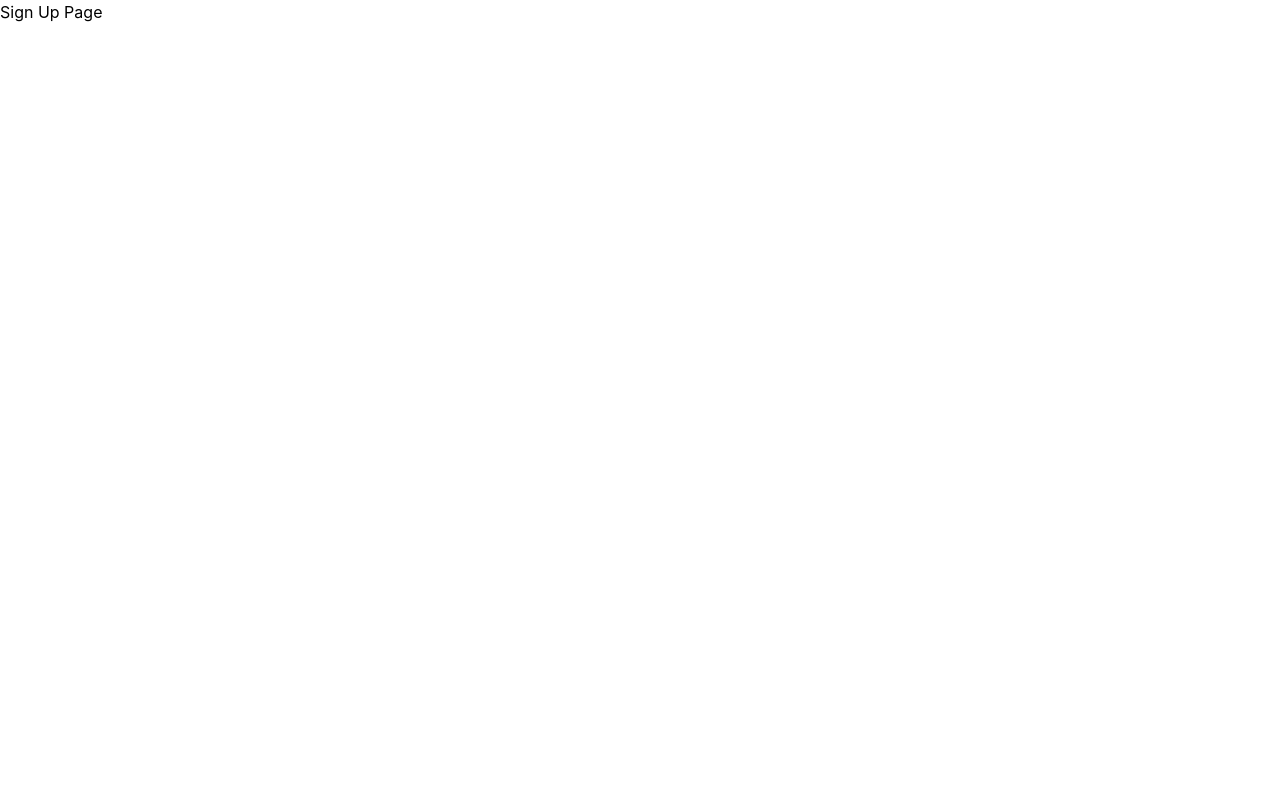
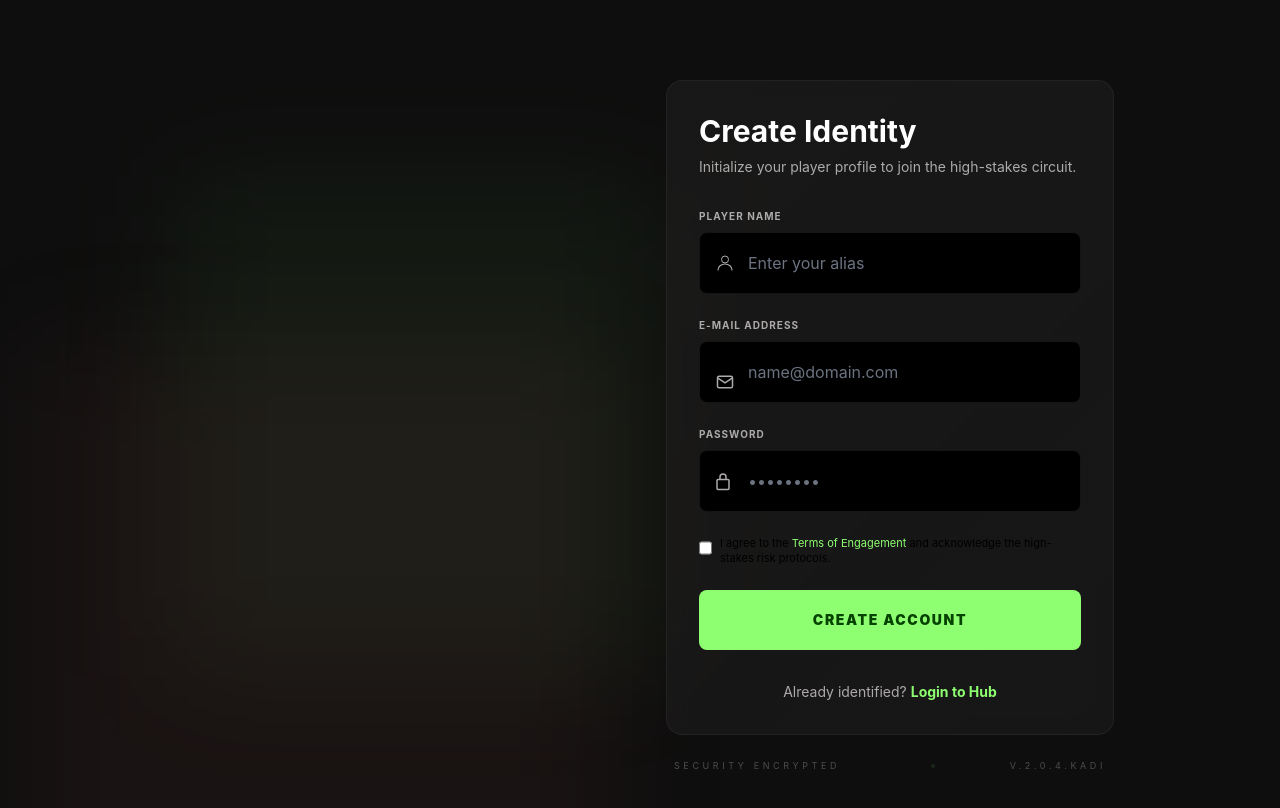
Before and after one commit to LilianMuthoniMaina/Kadi-React, a React (Vite) app: page /signup in a window 1280 px wide. Shown: the top 808 px of the page. Built offline with nearby package versions, Linux system fonts and the light colour scheme.

Commit message:
Signup page

```diff
--- a/src/App/Screens/auth/SignUp.jsx
+++ b/src/App/Screens/auth/SignUp.jsx
@@ -1,5 +1,175 @@
+import { useState, useContext } from "react"
+import axios from "axios"
+import { useNavigate } from "react-router-dom"
+import GlobalContext from "../../GlobalContext";
+
 function SignUp() {
-    return <h1>Sign Up Page</h1>;
+  const [name, setName] = useState("");
+  const [email, setEmail] = useState("");
+  const [password, setPassword] = useState("");
+  const [agreed, setAgreed] = useState(false);
+  const [loading, setLoading] = useState("");
+  const [errorMsg, setErrorMsg] = useState("");
+
+  const contextValues = useContext(GlobalContext)
+  const navigate = useNavigate()
+
+  const handleSubmit = async () => {
+    if(!agreed) {
+      setErrorMsg("Agree to Terms of Engagement")
+      return
+    }
+    try {
+      setErrorMsg("")
+      setLoading("...  Loading")
+      const res = await axios({
+        url: "http://127.0.0.1:5001/auth/signup",
+        method:"POST",
+        data: { name, email, password },
+      })
+      const data = res.data
+      if (data?._message) {
+        setErrorMsg(data._message)
+        return
+      }
+      navigate("/Login")
+    } catch (e) {
+      const res_data = e?.response?.data
+      setErrorMsg(res_data?.message || "Something went wrong. Please try again.")
+    } finally {
+      setLoading("")
+    }
+  }
+  return (
+      <div className="bg-[#0e0e0e] min-h-screen w-full relative overflow-hidden flex items-center justify-center px-4 py-20">
+        <div className="asolute bg-[rgba(142,255,113,0.05)] blur-[60px] right-[-20px] rounded-[12px] size-[500px] top-[-90px] pointer-events-none" />
+        <div className="absolute bg-[rgba(255,112,115,0.05)] blur-[60px] bottom-[-90px] left-[20px] rounded-[-12px] size-[600px] pointer-events-none" />
+        <div className="relative w-full max-w-[448px] flex flex-col gap-6">
+          {/*the card */}
+          <div
+           className="backdrop-blur-[10px] rounded-[16px] p-8 flex flex-col gap-8 border border-[rgba(255,255,255,0.05)]"
+           style={{ backgroundImage: "linear-gradient(135deg, rgba(32,31,31,0.6) 0%, rgba(26,25,25,0.8) 100%" }}>
+
+            {/* thee header */}
+            <div className="flex flex-col gap-2">
+              <h1 className="font-bold text-white text-[30px] leading-[36px]">Create Identity</h1>
+              <p className="text-[#adaaaa] text-sm">
+                Initialize your player profile to join the high-stakes circuit.
+              </p>
+            </div>
+            <div className="flex flex-col gap-6">
+              <div className="flex flex-col gap-2">
+                <label className="font-bold text-[#adaaaa] text-[10px] tracking-[1px] uppercase">
+                  Player Name
+                </label>
+                <div className="relative">
+                  <div className="absolute left-4 top-1/2 -translate-y-1/2 pointer-events-none">
+                   <svg width="20" height="20" viewbox="0 0 20 20" fill="none">
+                    <circle cx="10" cy="6.5" r="3.5" stroke="#ADAAAA" strokewidth="1.5" />
+                    <path d="M3 17c0-3.3 3.13-6 7-6s7 2.7 7 6" stroke="#ADAAAA" strokeWidth="1.15" strokeLinecap="round" />
+                    </svg></div>
+                    <input
+                      required
+                  type="text"
+                  value={name}
+                  onChange={(e) => setName(e.target.value)}
+                  placeholder="Enter your alias"
+                  className="w-full bg-black border border-[rgba(73,72,71,0.3)] rounded-[8px] pl-12 pr-4 py-[18px] text-white text-[16px] placeholder:text-[#6b7280] outline-none"
+                />
+                </div>
+              </div>
+              {/*Email section*/}
+              <div className="flex flex-col gap-2">
+                <label className="font-bold text-[#adaaaa] text-[10px] tracking-[1px] uppercase">
+                  E-mail address
+                </label>
+                <div className="relative">
+                  <div className="absolute left-4 top-1/2 -translation-y-1/2 pointer-events-none">
+                    <svg width="20" height="20" viewBox="0 0 20 20" fill="none">
+                      <path d="M2.5 5.833A1.667 1.667 0 014.167 4.167h11.666A1.667 1.667 0 0117.5 5.833v8.334a1.667 1.667 0 01-1.667 1.666H4.167A1.667 1.667 0 012.5 14.167V5.833z" stroke="#ADAAAA" strokeWidth="1.5" />
+                      <path d="M2.5 5.833L10 10.833l7.5-5" stroke="#ADAAAA" strokeWidth="1.5" />
+                    </svg>
+                  </div>
+                  <input
+                    required
+                    type="email"
+                    value={email}
+                    onChange={(e) => setEmail(e.target.value)}
+                    placeholder="name@domain.com"
+                    className="w-full bg-black border border-[rgba(73,72,71,0.3)] rounded-[8px] pl-12 pr-4 py-[18px] text-white text-[16px] placeholder:text-[#6b7280] outline-none"
+                />
+                </div>
+              </div>
+              {/* thee password */}
+              <div className="flex flex-col gap-2">
+                <label className="font-bold text-[#adaaaa] text-[10px] tracking-[1px] uppercase">
+                Password
+              </label>
+              <div className="relative">
+                <div className="absolute left-4 top-1/2 -translate-y-1/2 pointer-events-none">
+                  <svg width="16" height="21" viewBox="0 0 16 21" fill="none">
+                    <path d="M11 9V6.5a3 3 0 00-6 0V9M3 9h10a1 1 0 011 1v8a1 1 0 01-1 1H3a1 1 0 01-1-1v-8a1 1 0 011-1z" stroke="#ADAAAA" strokeWidth="1.5" />
+                  </svg>
+                </div>
+                <input
+                  required
+                  type="password"
+                  value={password}
+                  onChange={(e) => setPassword(e.target.value)}
+                  placeholder="••••••••"
+                  className="w-full bg-black border border-[rgba(73,72,71,0.3)] rounded-[8px] pl-12 pr-4 py-[18px] text-white text-[16px] placeholder:text-[#6b7280] outline-none"/>
+              </div>
+              </div>
+
+              {/*the Terms area checkbox*/}
+              <div className="flex items-start gap-2">
+                <input
+                  type="checkbox"
+                  checked={agreed}
+                  onChange={(e) => setAgreed(e.target.checked)}
+                  className="mt-1 size-4 rounded-[2px bg-[#262626] border border-[rgba(73,72,71,0.5)] accent-[#8eff71]" />
+                <p className="text-[@adaaaa] text-[11px] leading-[15px]">
+                  I agree to the <span className="text-[#8eff71]">Terms of Engagement</span> and
+                  acknowledge the high-stakes risk protocols.
+                </p>
+              </div>
+              {errorMsg && <p className="text-[#ff7073] text-xs">{errorMsg}</p>}
+
+              <button
+              onClick={handleSubmit}
+              disabled={!!loading}
+              className="bg-[#8eff71] text-[#064200] font-black text-sm tracking-[1.6px] uppercase w-full py-5 rounded-[8px] disabled:opacity-50 disabled:cursor-not-allowed"
+            >
+              {loading ? loading : "Create Account"}
+            </button>
+            </div>
+            <div className="flex gap-1 justify-center text-sm">
+              <span className="text-[#adaaaa]">Already identified?</span>
+              <button onClick={() => navigate('/Login')} className="font-bold text-[#8eff71]">
+                Login to Hub
+              </button>
+             </div>
+            </div>
+
+          {/*footer */}
+          <div className="flex items-center justify-between px-2">
+            <span className="text-[9px] text-[rgba(173,170,170,0.4)] tracking-[3.6px] uppercase">
+              SECURITY ENCRYPTED
+            </span>
+            <div className="flex gap-1">
+              <div className="size-1 rounded-full bg-[rgba(142,255,113,0.4)" />
+              <div className="size-1 rounded-full bg-[rgba(142, 255,133,0.2" />
+              <div className="size-1 rounded-full bg-[rgba(142,255,113,0.1)]" />
+            </div>
+            <span className="text-[9px] text-[rgba(173,170,170,0.4)] tracking-[3.6px] uppercase">
+              V.2.0.4.KADI
+            </span>
+
+          </div>
+      </div>
+
+    </div>
+    )
   }
 
   export default SignUp;
```
